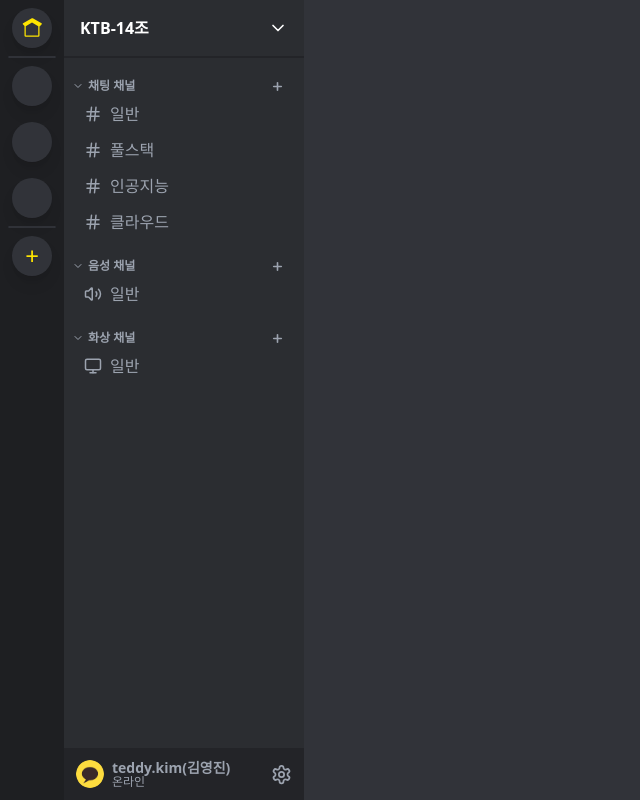
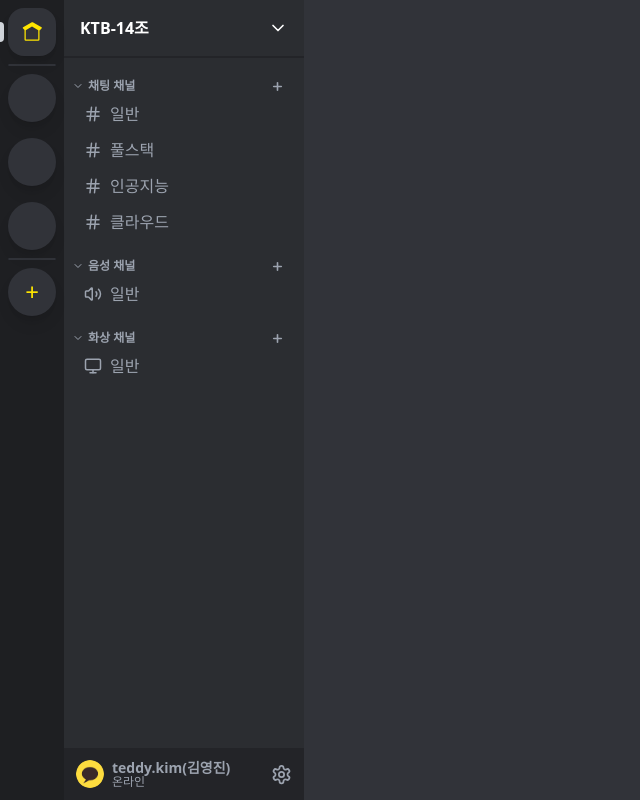
Before and after one commit to KakaoTech-14-All-in-one-move/AIM-14-FE, a React (Vite) app: page /login in a window 1280 px wide. Both pictures are taken after typing "Sample", "Sample123" into the empty fields and a click on the button "로그인". Shown: the whole page, without its empty margins (0-640 px from the left). Built offline with nearby package versions, Linux system fonts and the light colour scheme.

Commit message:
add: select color

```diff
--- a/src/components/Home/Sidebar/SidebarIcon.tsx
+++ b/src/components/Home/Sidebar/SidebarIcon.tsx
@@ -4,13 +4,18 @@ import { ContextMenu } from '@/components/Home/Sidebar/ContextMenu';
 interface SidebarIconProps {
   icon?: React.ReactNode;
   text: string;
+  isSelected?: boolean;
   onClick?: () => void;
   onRemove?: () => void;
+  noLeftBar?: boolean;
 }
 
-export const SidebarIcon: React.FC<SidebarIconProps> = ({ icon, text, onClick, onRemove }) => {
+export const SidebarIcon: React.FC<SidebarIconProps> = ({
+  icon, text, isSelected, onClick, onRemove, noLeftBar,
+}) => {
   const [showContextMenu, setShowContextMenu] = useState(false);
   const [contextMenuPosition, setContextMenuPosition] = useState({ x: 0, y: 0 });
+  const [isHovered, setIsHovered] = useState(false);
   const iconRef = useRef<HTMLDivElement>(null);
 
   const handleContextMenu = (event: React.MouseEvent) => {
@@ -33,15 +38,31 @@ export const SidebarIcon: React.FC<SidebarIconProps> = ({ icon, text, onClick, o
   }, []);
 
   return (
-    <div ref={iconRef}>
+    <div
+      ref={iconRef}
+      className="relative"
+      onMouseEnter={() => setIsHovered(true)}
+      onMouseLeave={() => setIsHovered(false)}
+    >
+      {!noLeftBar && (
+        <div
+          className={`absolute left-0 top-1/2 transform -translate-y-1/2 w-1 bg-gray-300 rounded-r-full
+                transition-all duration-300 ease-out
+                ${isSelected ? 'h-10' : isHovered ? 'h-5' : 'h-0'}`}
+        ></div>
+      )}
+
       <div
-        className="sidebar-icon group flex items-center justify-center w-10 h-10 rounded-full cursor-pointer"
+        className={`sidebar-icon group flex items-center justify-center w-12 h-12 mx-auto my-2 cursor-pointer
+              ${isSelected || isHovered ? 'rounded-2xl' : 'rounded-full'}
+              transition-colors duration-300`}
         onClick={onClick}
         onContextMenu={handleContextMenu}
       >
         {icon}
         <span className="sidebar-tooltip group-hover:scale-100">{text}</span>
       </div>
+
       {showContextMenu && onRemove && (
         <ContextMenu
           x={contextMenuPosition.x}
```
